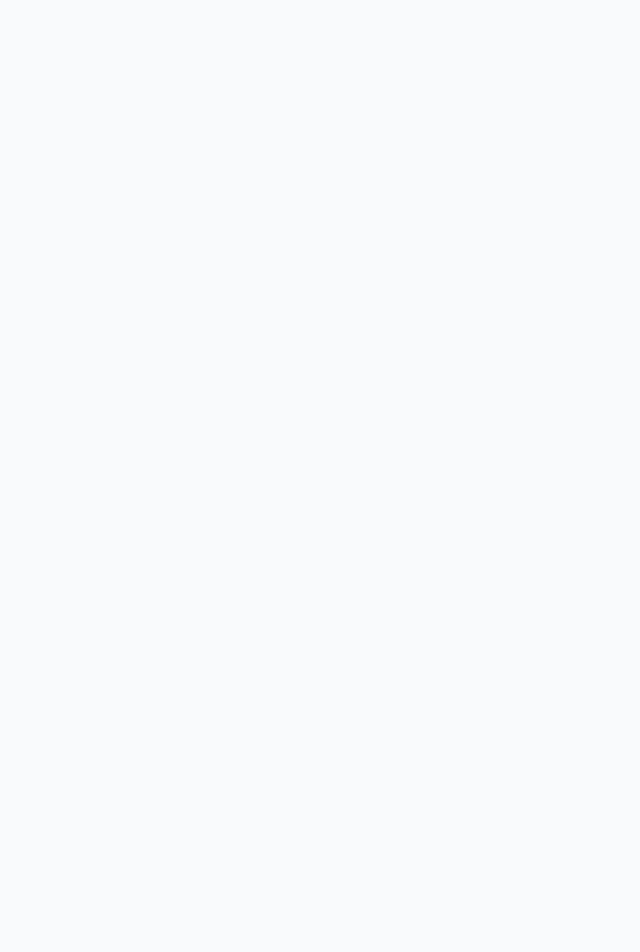
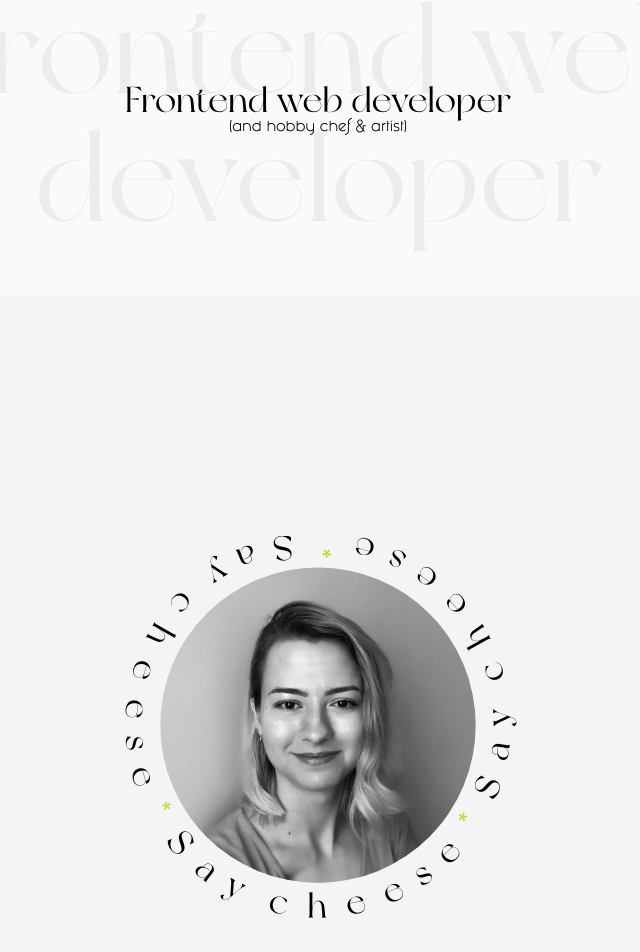
Before and after one commit to eniko-galambos/cv-app, a React (Vite) app: page / in a window 1280 px wide. Shown: the part 960-1912 px from the top of the page, without its empty margins (322-962 px from the left). Before the commit the page ends 800 px from the top, so only its background shows below. Built offline with nearby package versions, Linux system fonts and the light colour scheme.

Commit message:
feat: Add intro main layout

```diff
--- a/src/App.js
+++ b/src/App.js
@@ -7,6 +7,7 @@
 import Cursor from './components/Cursor';
 import Header from './components/Header';
 import Hero from './components/Hero';
+import Intro from './components/Intro';
 
 gsap.registerPlugin(ScrollTrigger);
 gsap.registerPlugin(TextPlugin);
@@ -33,6 +34,7 @@
       <Header />
       <main>
         <Hero />
+        <Intro />
       </main>
     </div>
   );
--- /dev/null
+++ b/src/components/Intro/index.js
@@ -0,0 +1,57 @@
+import React from 'react';
+import profileImg from '../../assets/images/profile.jpg';
+
+const Intro = () => {
+  return (
+    <section className="relative">
+      <div className="relative mt-60 mb-40 text-center w-full">
+        <div className="absolute flex justify-center w-full -top-28 md:-top-16 lg:-top-24">
+          <p className="font-newyork text-6xl md:text-7xl lg:text-9xl opacity-5">
+            Frontend web developer
+          </p>
+        </div>
+        <h2 className="font-newyork text-4xl">Frontend web developer</h2>
+        <h3 className="font-fashion text-xs">(and hobby chef & artist)</h3>
+      </div>
+      <div className="bg-gray-100 py-60 ">
+        <div className="relative flex flex-col items-center">
+          <div
+            className="w-1/2 md:w-1/3 lg:w-1/4"
+            style={{ clipPath: 'circle(45%)' }}
+          >
+            <img
+              id="profile-image-front"
+              src={profileImg}
+              alt="Profile of me"
+            ></img>
+          </div>
+          <svg
+            viewBox="0 0 240 240"
+            className="absolute"
+            style={{ height: '112%' }}
+          >
+            <defs>
+              <path
+                d="M98.31,60.9A39.14,39.14,0,1,0,139.14,100h0A39.15,39.15,0,0,0,100,60.86"
+                id="profile-circle-text"
+                transform="translate(20 7)"
+              />
+            </defs>
+            <text dy="70" textLength="245">
+              <textPath
+                className="font-newyork text-xl"
+                xlinkHref="#profile-circle-text"
+              >
+                Say cheese <tspan className="fill-spring-green">*</tspan> Say
+                cheese <tspan className="fill-spring-green">*</tspan> Say cheese{' '}
+                <tspan className="fill-spring-green">*</tspan>
+              </textPath>
+            </text>
+          </svg>
+        </div>
+      </div>
+    </section>
+  );
+};
+
+export default Intro;
```
